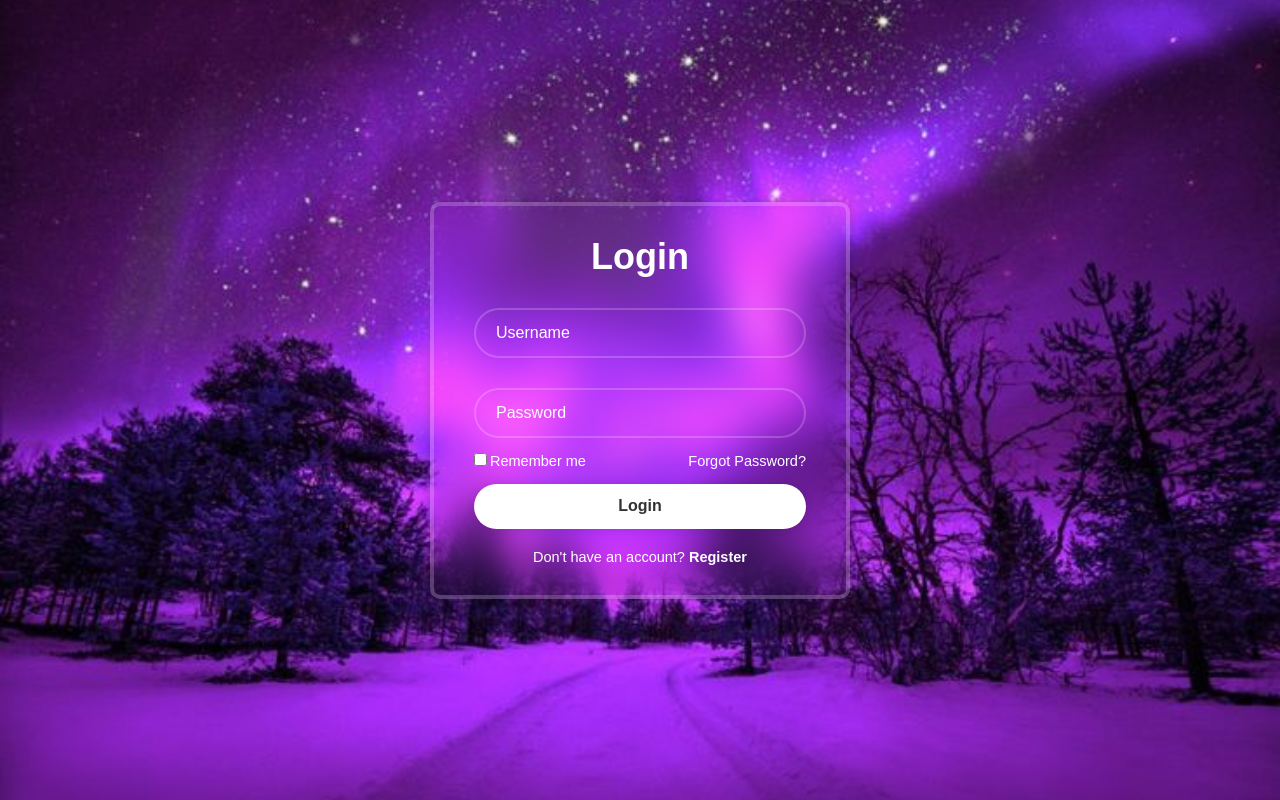
After one commit to mary-220493/trail, a PHP site: page /login.html in a window 1280 px wide. The commit adds this page. Run offline with PHP 8.4, Linux system fonts and the light colour scheme.

Commit message:
updated index.html

```diff
--- /dev/null
+++ b/login.html
@@ -0,0 +1,122 @@
+<!DOCTYPE html>
+<html lang="en">
+<head>
+    <title>Login</title>
+    <style>
+        *{
+            margin:0;
+            padding:0;
+            box-sizing:border-box;
+            font-family:"poppins",sans-serif;
+        }
+        body{
+            display:flex;
+            justify-content:center;
+            align-items:center;
+            min-height: 100vh;
+            background:url('purple1.jpg') no-repeat;
+            background-size:cover;
+            background-position: center;
+
+        }
+        .login{
+            width: 420px;
+            background:transparent;
+            border:4px solid rgba(255,255,255,0.2);
+            backdrop-filter:blur(20px);
+            box-shadow:0 0 10px rgba(0,0,0,.2);
+            color: #fff;
+            border-radius:10px;
+            padding:30px 40px;
+        }
+        .login h2{
+            font-size: 36px;
+            text-align: center;
+        }
+        .login .input-box{
+            width: 100%;
+            height: 50px;
+            margin:30px 0;
+        }
+        .input-box input{
+            width: 100%;
+            height: 100%;
+            background: transparent;
+            border: none;
+            outline: none;
+            border:2px solid rgba(255,255,255,0.2);
+            border-radius:40px;
+            font-size:16px;
+            color:#fff;
+            padding:20px 45px 20px 20px;
+        }
+        .input-box input::placeholder{
+            color:#fff;
+        }
+        .login .rem-forgot{
+            display:flex;
+            justify-content:space-between;
+            font-size:14.5px;
+            margin: -15px 0 15px;
+        }
+        .rem-forgot label input{
+            accent-color: #fff;
+            margin-right:3px;
+        }
+        .rem-forgot a{
+            color:#fff;
+            text-decoration: none;
+        }
+        .rem-forgot a:hover{
+            text-decoration: underline;
+        }
+        .login .btn{
+            width: 100%;
+            height: 45px;
+            background: #fff;
+            border:none;
+            outline:none;
+            border-radius:40px;
+            box-shadow:0 0 10px rgba(0,0,0,.1);
+            cursor:pointer;
+            font-size:16px;
+            color:#333;
+            font-weight:600;
+        }
+        .login .reg-link{
+            font-size:14.5px;
+            text-align:center;
+            margin-top:20px
+        }
+        .reg-link p a{
+            color:#fff;
+            text-decoration:none;
+            font-weight:600;
+        }
+        .reg-link p a:hover{
+            text-decoration: underline;
+        }
+    </style>
+</head>
+<body>
+    <div class="login">
+        <form action="login.php">
+            <h2>Login</h2>
+            <div class="input-box">
+                <input type="text" placeholder="Username" required>
+            </div>
+            <div class="input-box">
+                <input type="pwd" placeholder="Password" required>
+            </div>
+            <div class="rem-forgot">
+                <label><input type="checkbox" />Remember me</label>
+                <a href="#">Forgot Password?</a>
+            </div>
+            <button type="submit" class="btn">Login</button>
+            <div class="reg-link">
+                <p>Don't have an account? <a href="sign up.html">Register</a></p>
+            </div>
+        </form>
+    </div>
+</body>
+</html>
```
Also changed, not shown: available.html (+4 -4 lines), index.html (+16 -10 lines), login.php (added, +31 -0 lines), sign up.html (added, +107 -0 lines), string_functions.php (added, +47 -0 lines), variabls_scope.php (added, +52 -0 lines), web.css (+14 -4 lines), formbg.jpg (added), purple.jpg (added), purple1.jpg (added), 1 other file.
